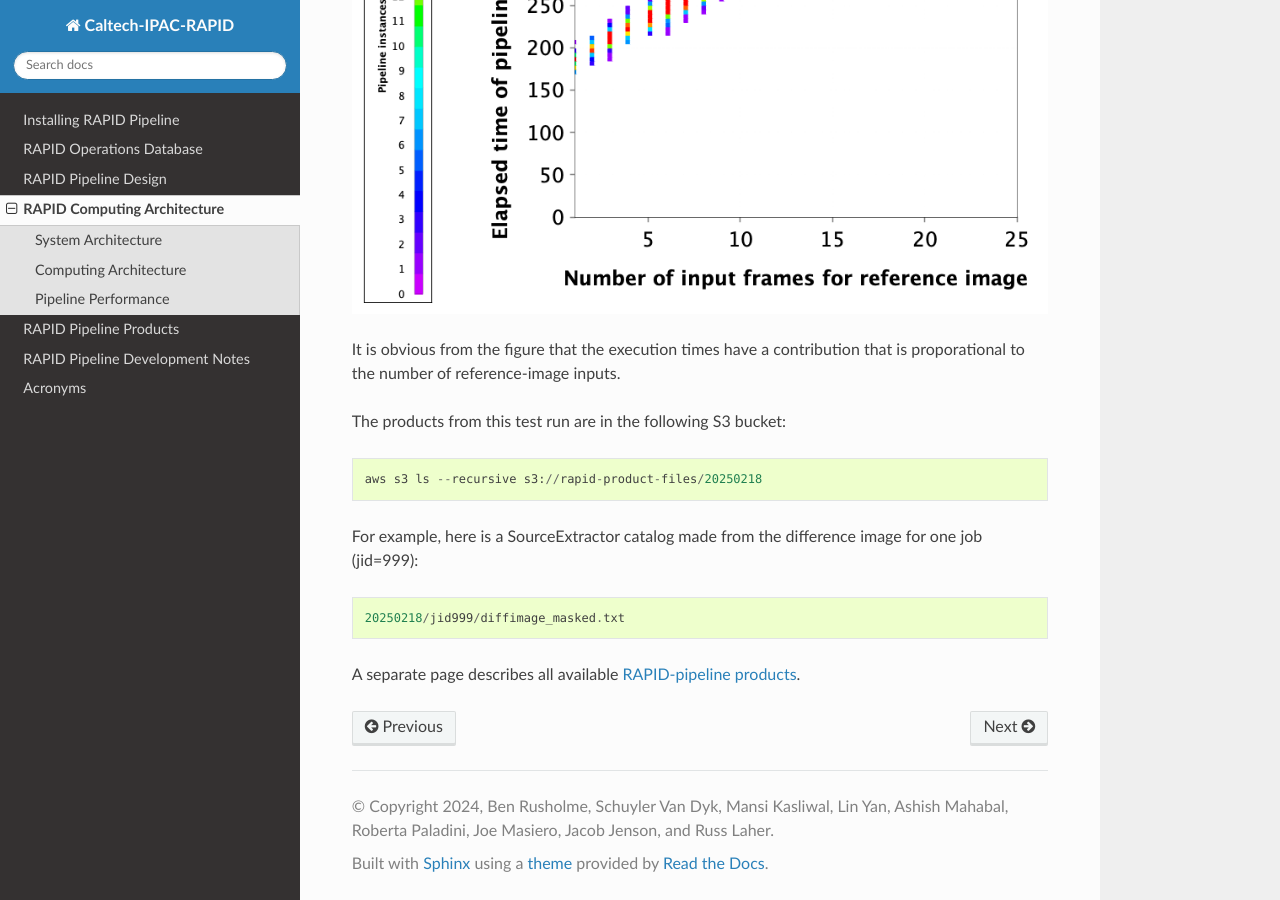
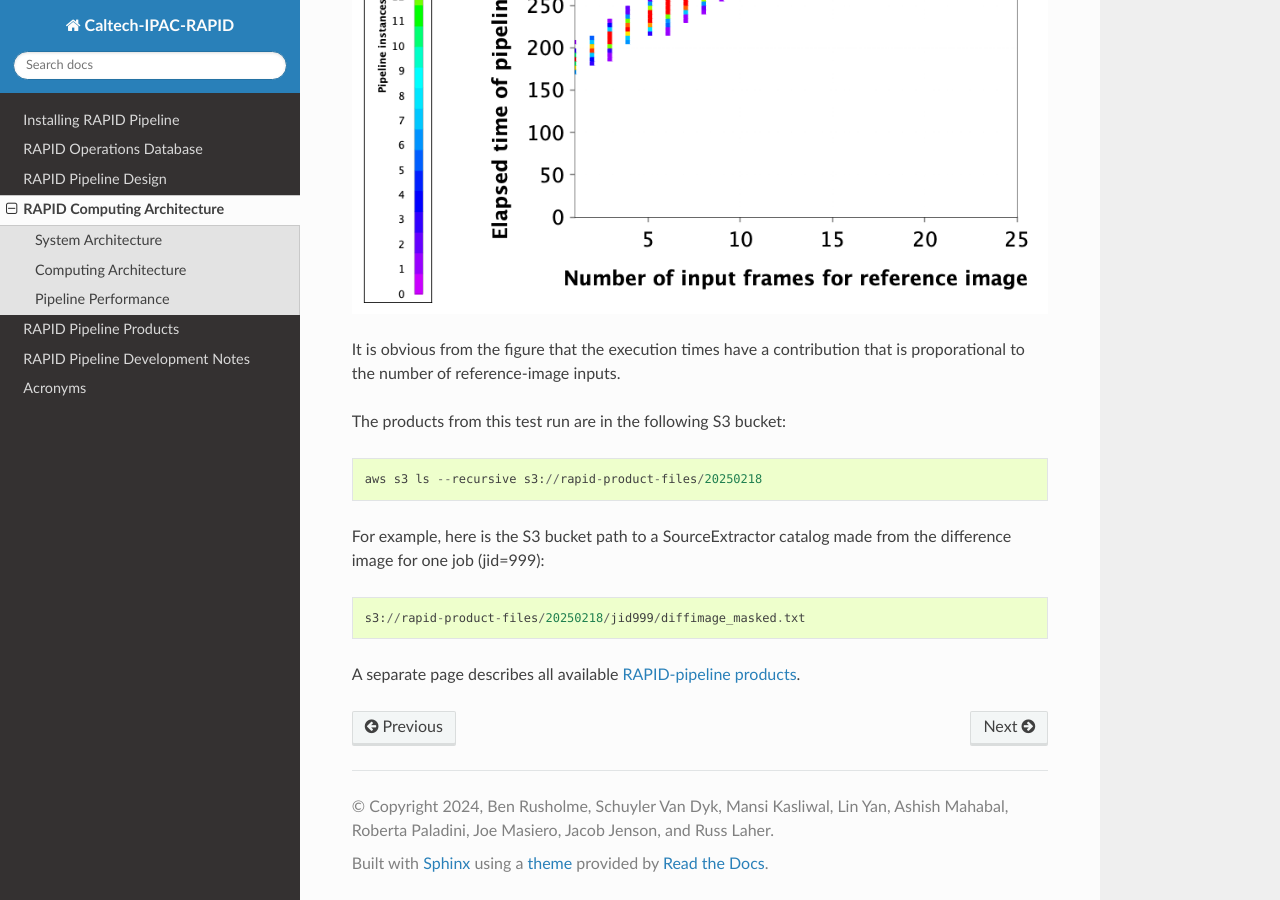
Before and after one commit to Caltech-IPAC/rapid, a Sphinx documentation site: the page built from docs/source/sysarch/comp_arch.rst, in a window 1280 px wide and 900 px high, scrolled down 3402 px. Built offline with Sphinx 7.4.7 and the Read the Docs theme 3.1.0, drawn with Linux system fonts in a browser that asks for light colours; formulas are drawn with MathJax 3.

Commit message:
Made refinement to text.

```diff
--- a/docs/source/sysarch/comp_arch.rst
+++ b/docs/source/sysarch/comp_arch.rst
@@ -66,8 +66,8 @@ The products from this test run are in the following S3 bucket::
 
     aws s3 ls --recursive s3://rapid-product-files/20250218
 
-For example, here is a SourceExtractor catalog made from the difference image for one job (jid=999)::
+For example, here is the S3 bucket path to a SourceExtractor catalog made from the difference image for one job (jid=999)::
 
-    20250218/jid999/diffimage_masked.txt
+    s3://rapid-product-files/20250218/jid999/diffimage_masked.txt
 
 A separate page describes all available :doc:`RAPID-pipeline products </prod/products>`.
```
